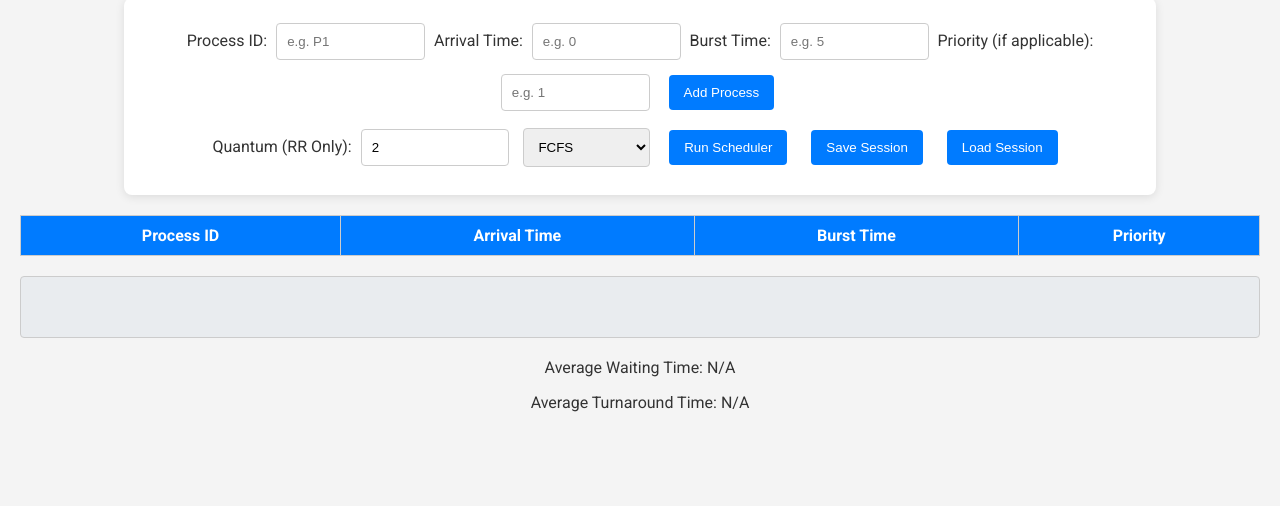
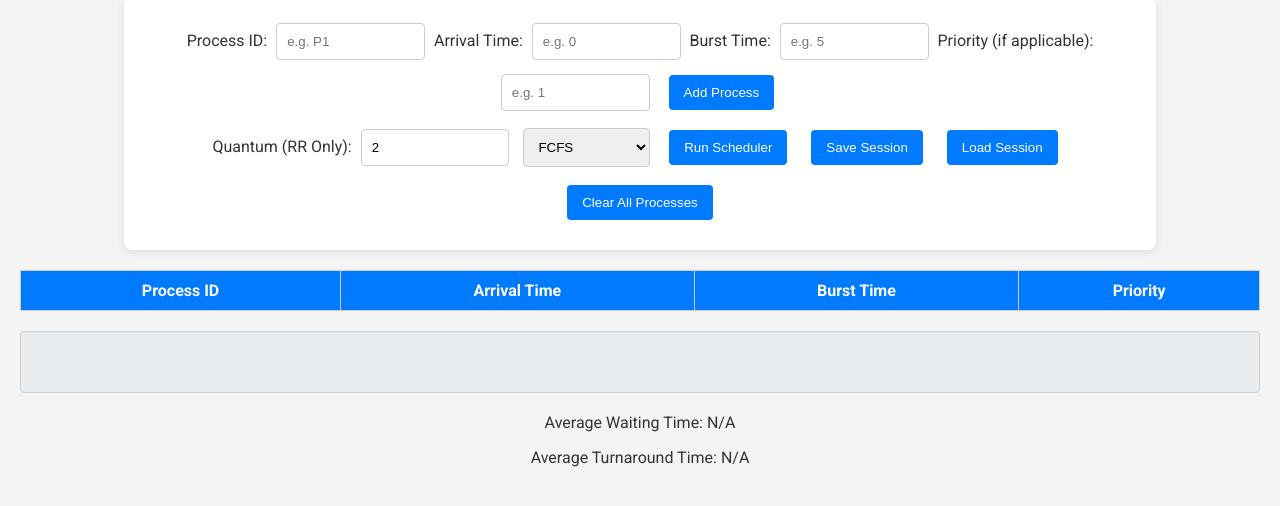
Before and after one commit to jaskiratk2306/CPU-Scheduling-Simulator, a plain HTML site: page index.html in a window 1280 px wide. Shown: the part 90-596 px from the top of the page. Drawn offline with Linux system fonts and the light colour scheme.

Commit message:
Update index.html

```diff
--- a/index.html
+++ b/index.html
@@ -33,6 +33,8 @@
         <button onclick="schedule()">Run Scheduler</button>
         <button onclick="saveSession()">Save Session</button>
         <button onclick="loadSession()">Load Session</button>
+        <button onclick="clearAllProcesses()">Clear All Processes</button>
+
     </div>
     <table id="processTable">
         <thead>
```
